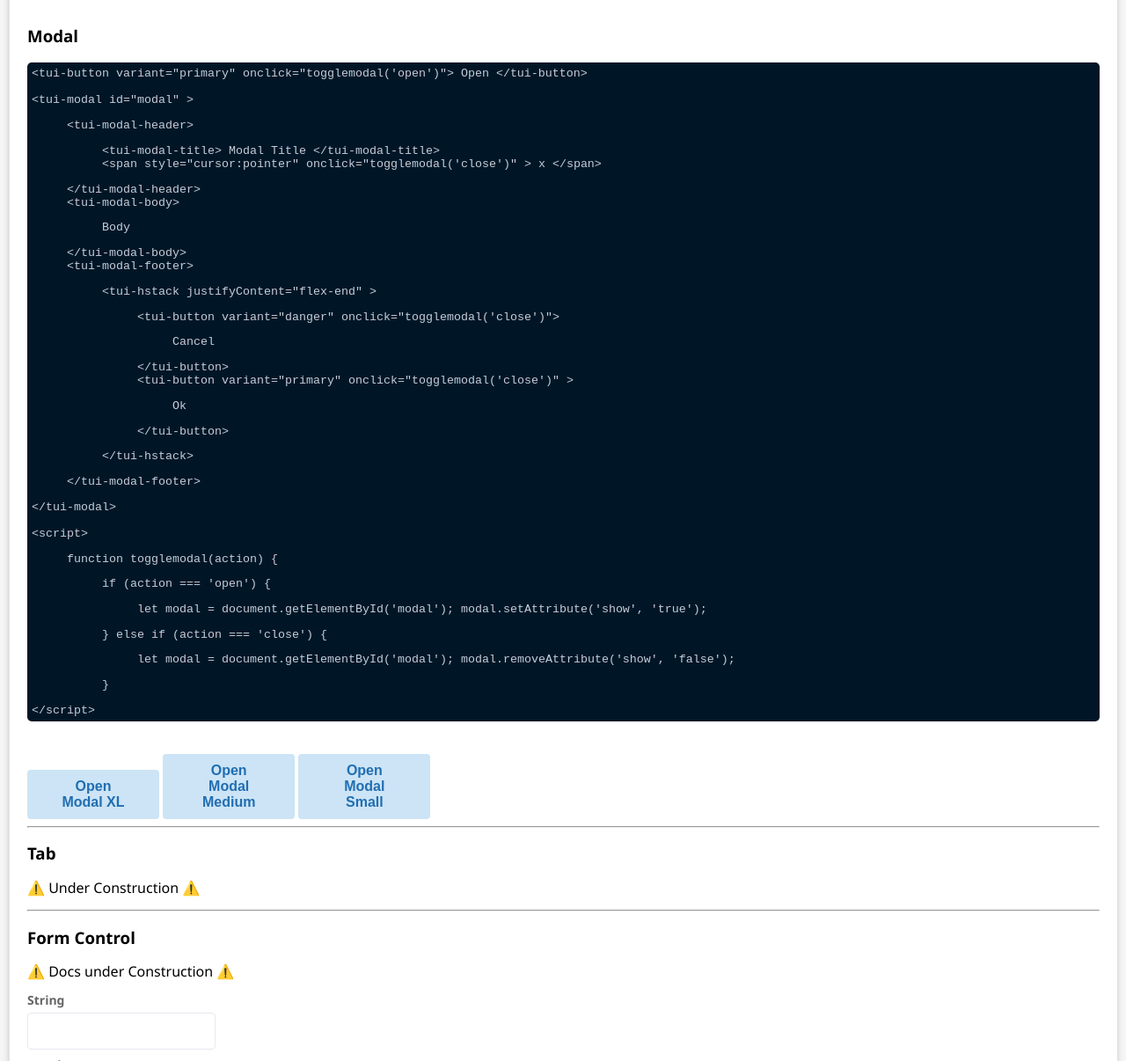
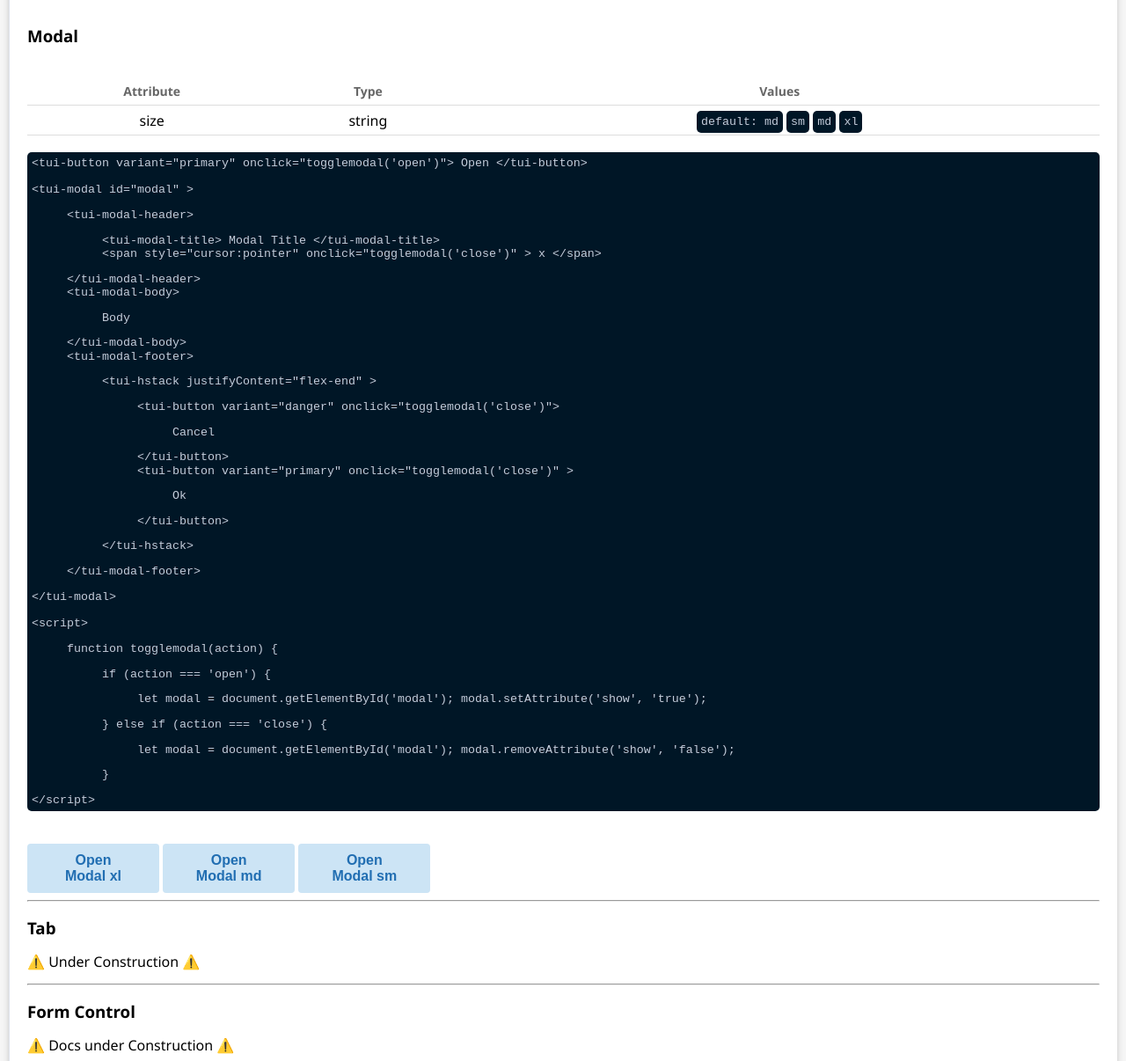
Before and after one commit to alepiumetti/truchastic-ui, a plain HTML site: page index.html in a window 1280 px wide. Shown: the part 680-1886 px from the top of the page at 88% size. Drawn offline with Linux system fonts and the light colour scheme.

Commit message:
[DOC] table w/variants for modals

```diff
--- a/index.html
+++ b/index.html
@@ -109,6 +109,36 @@
     <tui-container padding="10">
       <h3>Modal</h3>
 
+      <br />
+
+      <tui-container w="100%">
+        <table>
+          <tr>
+            <th>
+              Attribute
+            </th>
+            <th>
+              Type
+            </th>
+            <th>
+              Values
+            </th>
+          </tr>
+          <tr>
+            <td>size</td>
+            <td>string</td>
+            <td>
+              <tui-code-line>default: md</tui-code-line>
+              <tui-code-line>sm</tui-code-line>
+              <tui-code-line>md</tui-code-line>
+              <tui-code-line>xl</tui-code-line>
+            </td>
+          </tr>
+        </table>
+      </tui-container>
+
+      <br />
+
       <tui-container>
         <tui-code>
           &lt;tui-button variant="primary" onclick="togglemodal('open')"&gt; Open &lt;/tui-button&gt;
@@ -182,7 +212,7 @@
 
       <!-- Normal Modal -->
 
-      <tui-button variant="primary" onclick="togglemodal('modal-normal','open')">Open Modal XL</tui-button>
+      <tui-button variant="primary" onclick="togglemodal('modal-normal','open')">Open Modal xl</tui-button>
       <tui-modal id="modal-normal" size="xl">
         <tui-modal-header>
           <tui-modal-title>
@@ -209,7 +239,7 @@
 
       <!-- Size Medium -->
 
-      <tui-button variant="primary" onclick="togglemodal('modal-medium','open')">Open Modal Medium</tui-button>
+      <tui-button variant="primary" onclick="togglemodal('modal-medium','open')">Open Modal md</tui-button>
       <tui-modal id="modal-medium" size="md">
         <tui-modal-header>
           <tui-modal-title>
@@ -236,7 +266,7 @@
 
       <!-- Size Small -->
 
-      <tui-button variant="primary" onclick="togglemodal('modal-small','open')">Open Modal Small</tui-button>
+      <tui-button variant="primary" onclick="togglemodal('modal-small','open')">Open Modal sm</tui-button>
       <tui-modal id="modal-small" size="sm">
         <tui-modal-header>
           <tui-modal-title>
```
